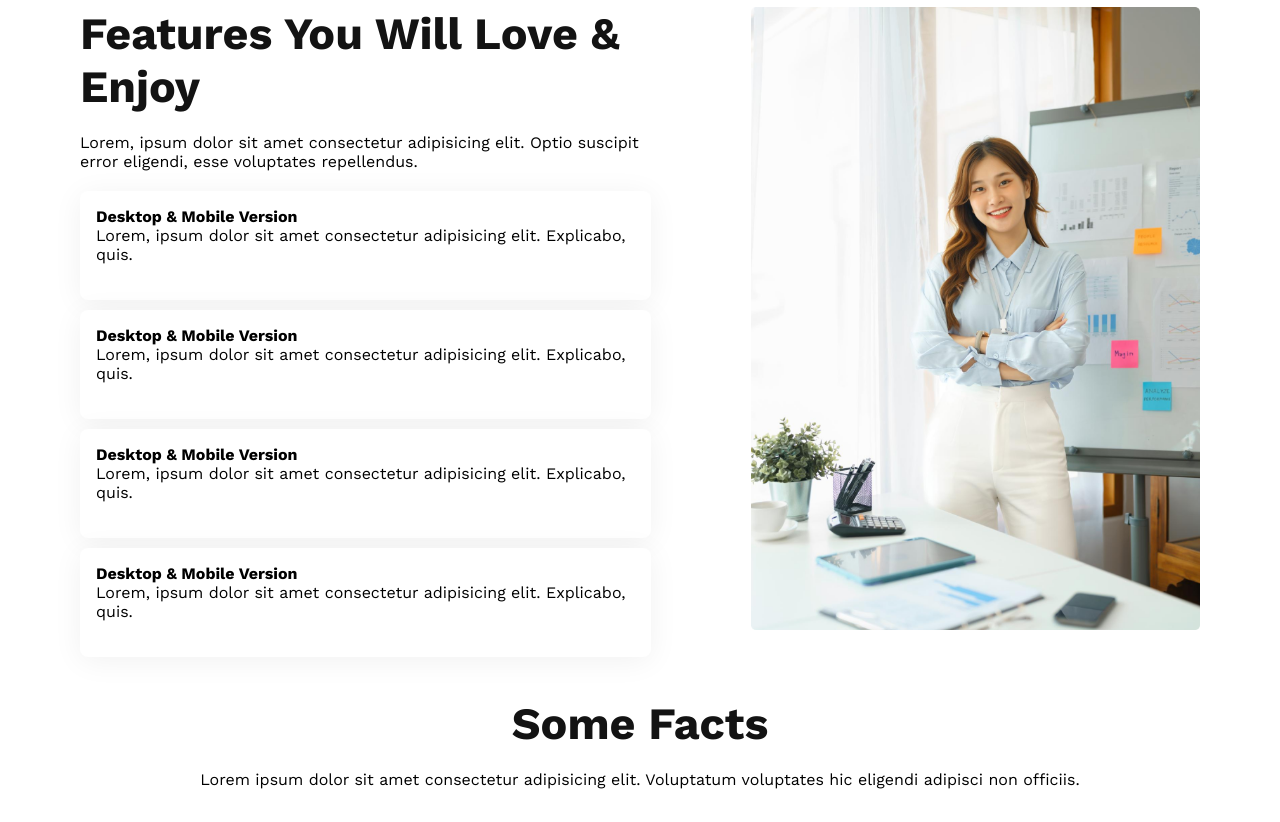
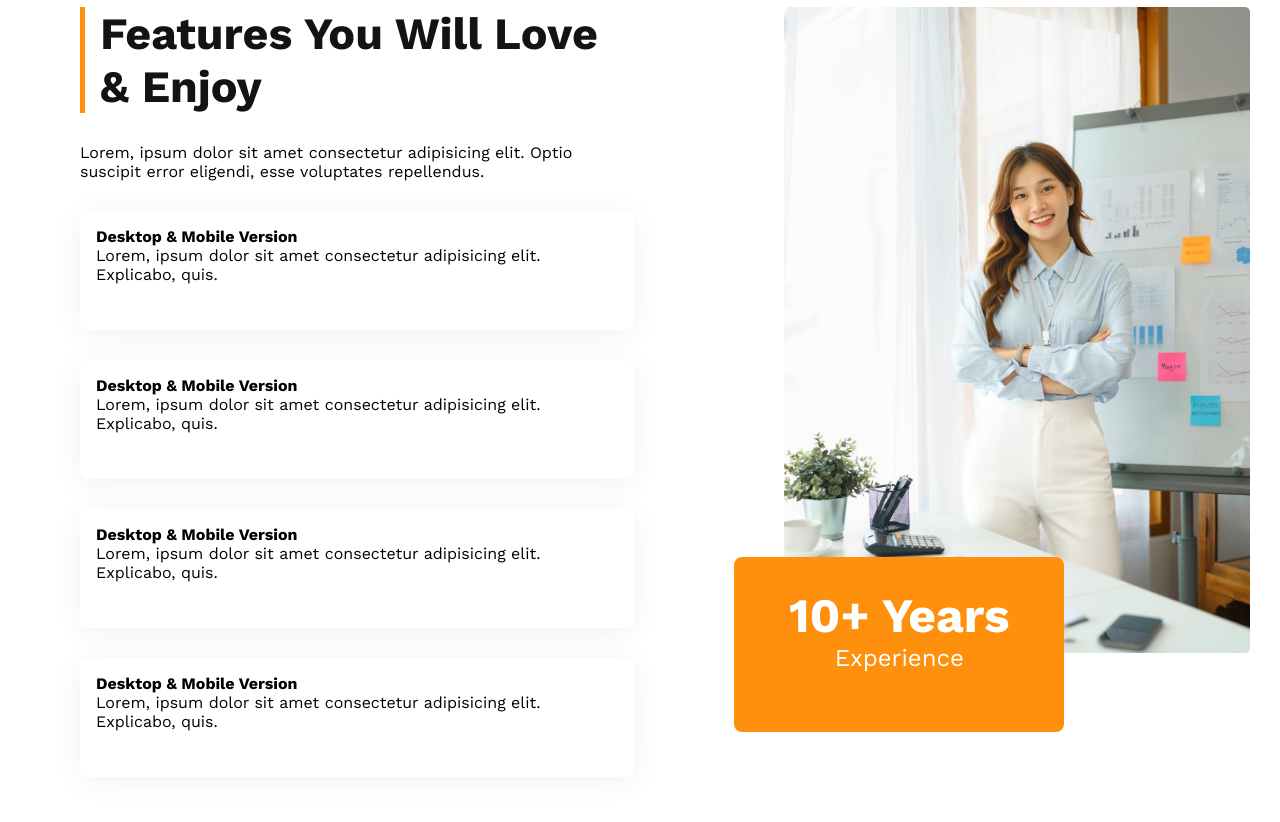
Before and after one commit to Munshi91/architects-website, a plain HTML site: page index.html in a window 1280 px wide. Shown: the part 1880-2702 px from the top of the page. Drawn offline with nearby package versions, Linux system fonts and the light colour scheme.

Commit message:
ten years section add

```diff
--- a/css/style.css
+++ b/css/style.css
@@ -169,7 +169,7 @@ main {
 
 .team-content h3,
 p {
-  margin-bottom: 20px;
+  margin-bottom: 30px;
 }
 .teams-container {
   display: flex;
@@ -177,15 +177,37 @@ p {
   gap: 100px;
   padding: 0 80px;
 }
+.team-content .section-title {
+  border-left: 5px solid #ff900e;
+  padding-left: 15px;
+}
 .team-content .card {
   background: #fff;
   border-radius: 8px;
   box-shadow: 0px 4px 30px 0px rgba(0, 0, 0, 0.06);
-  margin-bottom: 10px;
+  margin-bottom: 30px;
   padding: 16px;
 }
 .team-img img {
   width: 100%;
+  margin-left: 50px;
+}
+.ten-years-badge {
+  border-radius: 8px;
+  background: #ff900e;
+  color: #fff;
+  width: 330px;
+  padding: 30px;
+  text-align: center;
+  position: relative;
+  bottom: 100px;
+}
+.ten-years-badge h2 {
+  font-size: 3rem;
+  margin: 0px;
+}
+.ten-years-badge p {
+  font-size: 1.5rem;
 }
 /* mobile devices */
 @media screen and (max-width: 576px) {
--- a/index.html
+++ b/index.html
@@ -74,6 +74,10 @@
       </div>
       <div class="team-img">
         <img src="images/architect.png" alt="">
+        <div class="ten-years-badge">
+          <h2>10+ Years</h2>
+          <p>Experience</p>
+        </div>
       </div>
     </section>
 
```
